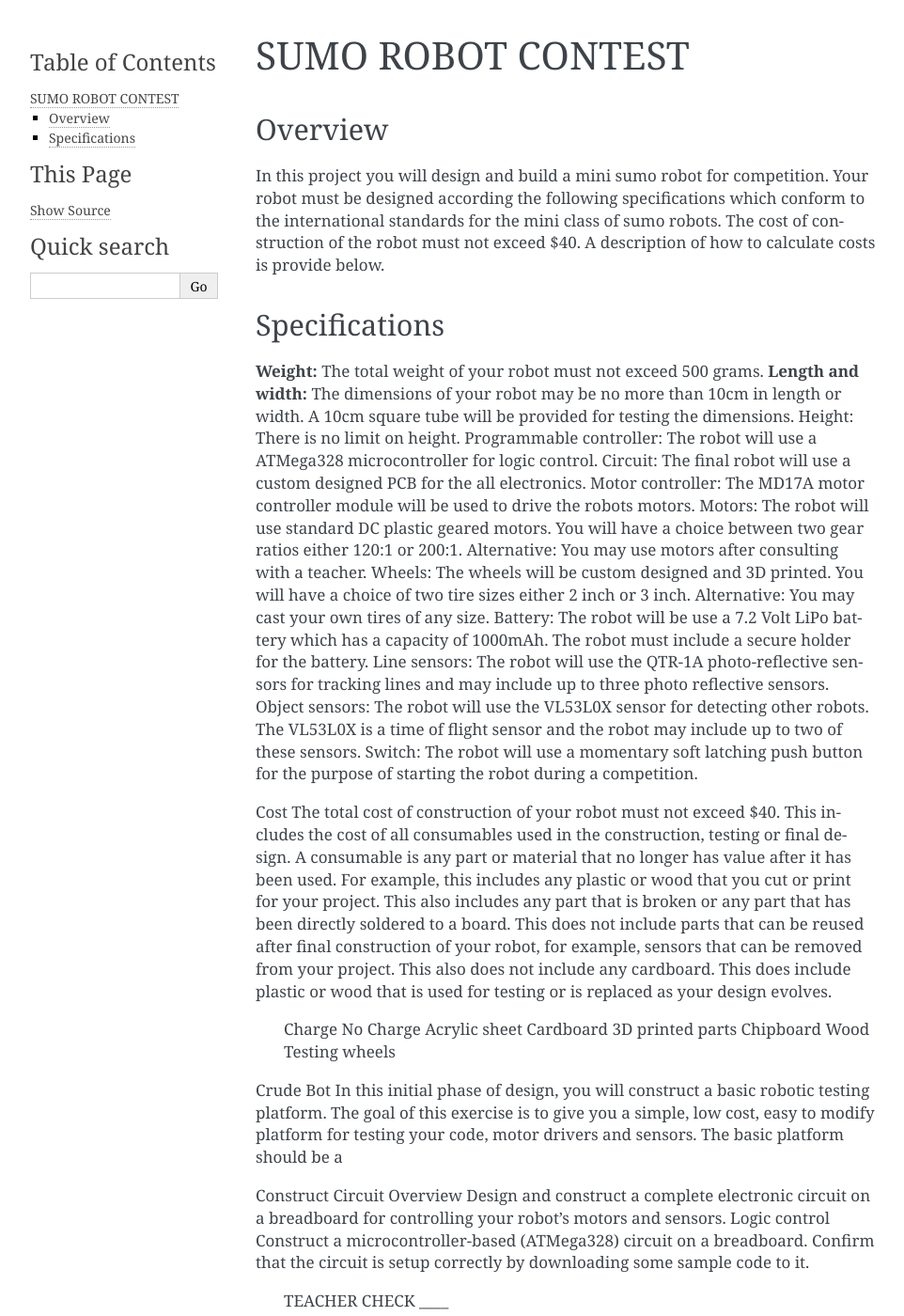
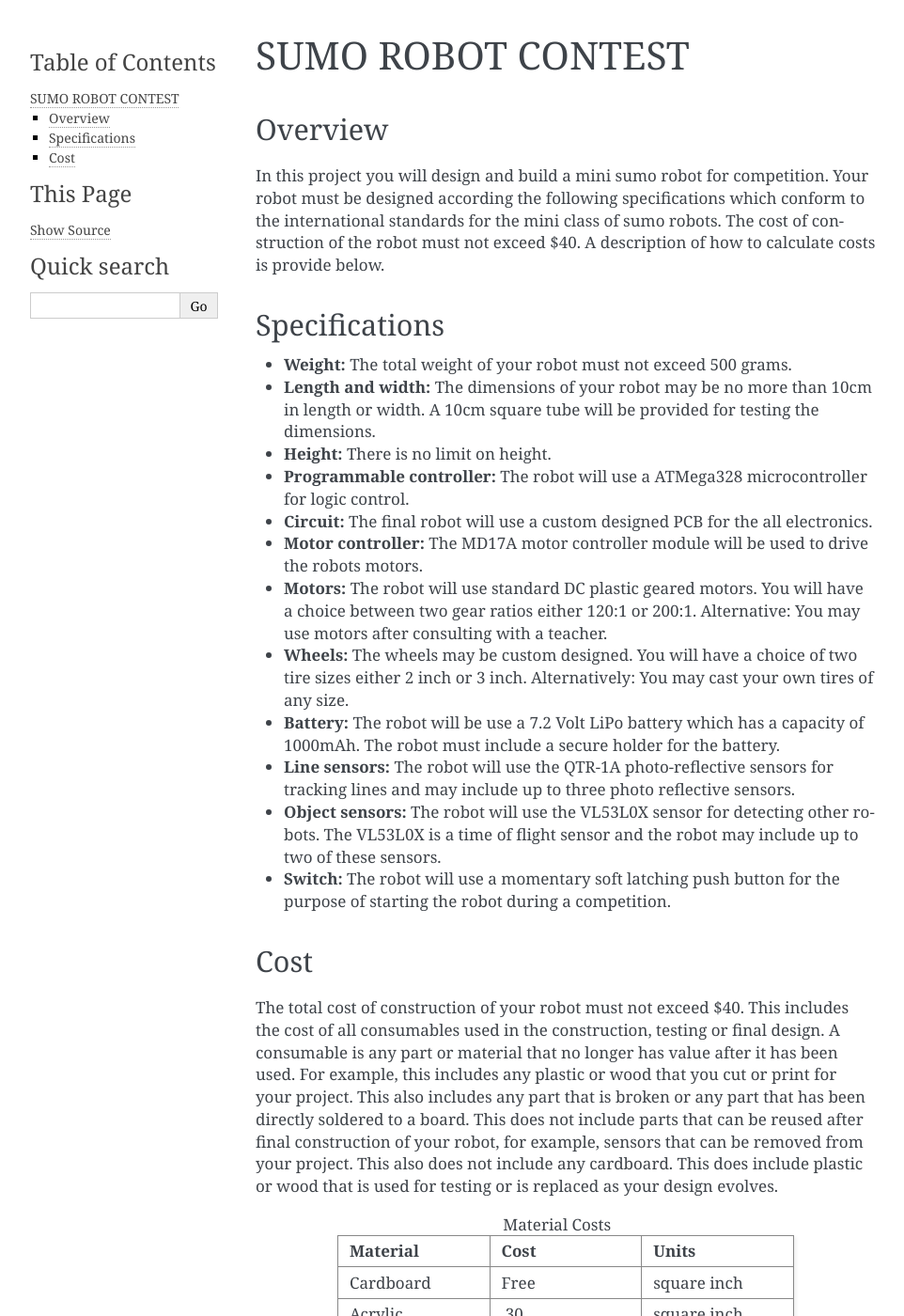
Before and after one commit to maxtkc/mvths-wiki, a Sphinx documentation site: the page built from docs/066i-sumo-robot.rst, in a window 1280 px wide and 1400 px high. Shown: the whole window at 94% size, without its empty margins (148-1110 px from the left). Built offline with Sphinx 7.4.7, drawn with Linux system fonts in a browser that asks for light colours; pages that are not in the unit, such as notebooks, are missing from menus; some of the changed text lies outside the part shown.

Commit message:
Update 066i-sumo-robot.rst

```diff
--- a/docs/066i-sumo-robot.rst
+++ b/docs/066i-sumo-robot.rst
@@ -9,26 +9,49 @@ In this project you will design and build a mini sumo robot for competition. You
 Specifications
 --------------
 
-**Weight:** The total weight of your robot must not exceed 500 grams.
-**Length and width:** The dimensions of your robot may be no more than 10cm in length or width. A 10cm square tube will be provided for testing the dimensions.
-Height: There is no limit on height.
-Programmable controller: The robot will use a ATMega328 microcontroller for logic control.
-Circuit: The final robot will use a custom designed PCB for the all electronics.
-Motor controller: The MD17A motor controller module will be used to drive the robots motors.
-Motors: The robot will use standard DC plastic geared motors. You will have a choice between two gear ratios either 120:1 or 200:1. Alternative: You may use motors after consulting with a teacher.
-Wheels: The wheels will be custom designed and 3D printed. You will have a choice of two tire sizes either 2 inch or 3 inch. Alternative: You may cast your own tires of any size.
-Battery: The robot will be use a 7.2 Volt LiPo battery which has a capacity of 1000mAh. The robot must include a secure holder for the battery.
-Line sensors: The robot will use the QTR-1A photo-reflective sensors for tracking lines and may include up to three photo reflective sensors.
-Object sensors: The robot will use the VL53L0X sensor for detecting other robots. The VL53L0X is a time of flight sensor and the robot may include up to two of these sensors.
-Switch: The robot will use a momentary soft latching push button for the purpose of starting the robot during a competition.
+- **Weight:** The total weight of your robot must not exceed 500 grams.
+- **Length and width:** The dimensions of your robot may be no more than 10cm in length or width. A 10cm square tube will be provided for testing the dimensions.
+- **Height:** There is no limit on height.
+- **Programmable controller:** The robot will use a ATMega328 microcontroller for logic control.
+- **Circuit:** The final robot will use a custom designed PCB for the all electronics.
+- **Motor controller:** The MD17A motor controller module will be used to drive the robots motors.
+- **Motors:** The robot will use standard DC plastic geared motors. You will have a choice between two gear ratios either 120:1 or 200:1. Alternative: You may use motors after consulting with a teacher.
+- **Wheels:** The wheels may be custom designed. You will have a choice of two tire sizes either 2 inch or 3 inch. Alternatively: You may cast your own tires of any size.
+- **Battery:** The robot will be use a 7.2 Volt LiPo battery which has a capacity of 1000mAh. The robot must include a secure holder for the battery.
+- **Line sensors:** The robot will use the QTR-1A photo-reflective sensors for tracking lines and may include up to three photo reflective sensors.
+- **Object sensors:** The robot will use the VL53L0X sensor for detecting other robots. The VL53L0X is a time of flight sensor and the robot may include up to two of these sensors.
+- **Switch:** The robot will use a momentary soft latching push button for the purpose of starting the robot during a competition.
 
 Cost
+----
 The total cost of construction of your robot must not exceed $40. This includes the cost of all consumables used in the construction, testing or final design. A consumable is any part or material that no longer has value after it has been used. For example, this includes any plastic or wood that you cut or print for your project. This also includes any part that is broken or any part that has been directly soldered to a board. This does not include parts that can be reused after final construction of your robot, for example, sensors that can be removed from your project. This also does not include any cardboard. This does include plastic or wood that is used for testing or is replaced as your design evolves.
 
-	Charge			No Charge
-	Acrylic sheet			Cardboard
-	3D printed parts		Chipboard
-	Wood				Testing wheels
+.. list-table:: Material Costs
+   :widths: 25 25 25
+   :header-rows: 1
+
+   * - Material
+     - Cost
+     - Units
+   * - Cardboard
+     - Free
+     - square inch
+   * - Acrylic
+     - .30
+     - square inch
+   * - Wood
+     - .30
+     - square inch
+   * - PLA (Fusion)
+     - .30
+     - cubic inch
+   * - PLA (Stratasys)
+     - .30
+     - cubic inch
+   * - Resin (Formlabs)
+     - .30
+     - cubic inch
+
 Crude Bot
 In this initial phase of design, you will construct a basic robotic testing platform. The goal of this exercise is to give you a simple, low cost, easy to modify platform for testing your code, motor drivers and sensors. The basic platform should be a
 
```
